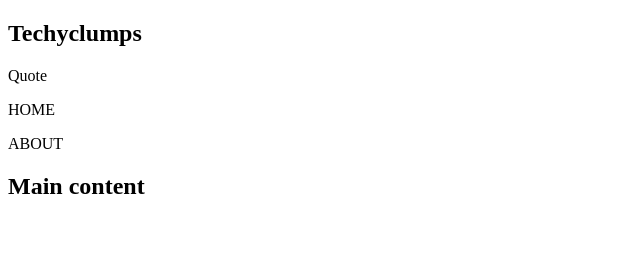
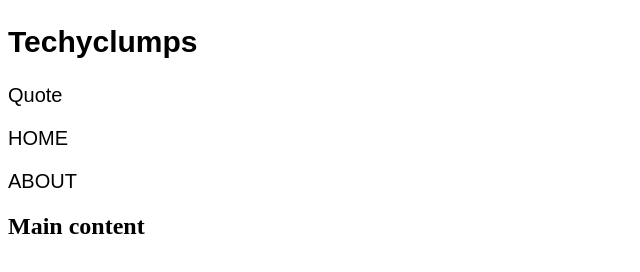
Before and after one commit to santhoshkumar-27/Date-09-11, a plain HTML site: page index.html in a window 1280 px wide. Shown: the whole page, without its empty margins (0-640 px from the left). Drawn offline with Linux system fonts and the light colour scheme.

Commit message:
Removed the font link

```diff
--- a/style.css
+++ b/style.css
@@ -1,6 +1,4 @@
-<link href="https://fonts.googleapis.com/css2?family=Oswald:wght@271&display=swap" rel="stylesheet">
-
 header {
   font-size: 20px;
-  font-family: "Oswald", sans-serif;
+  font-family: sans-serif;
 }
```
